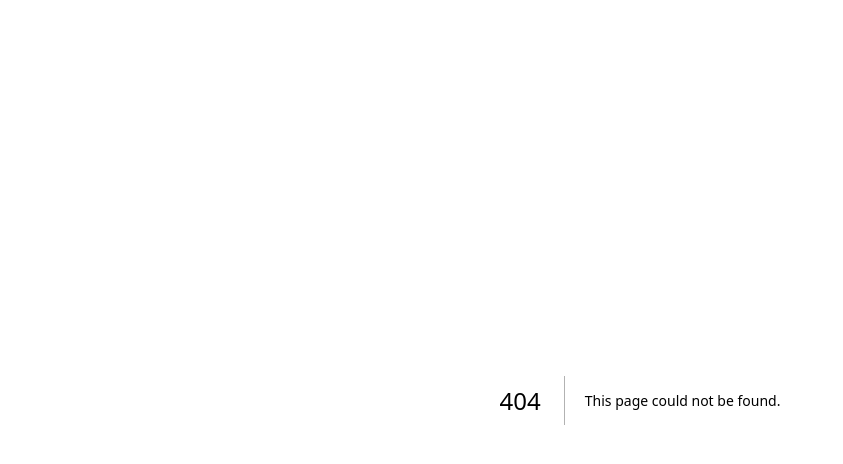
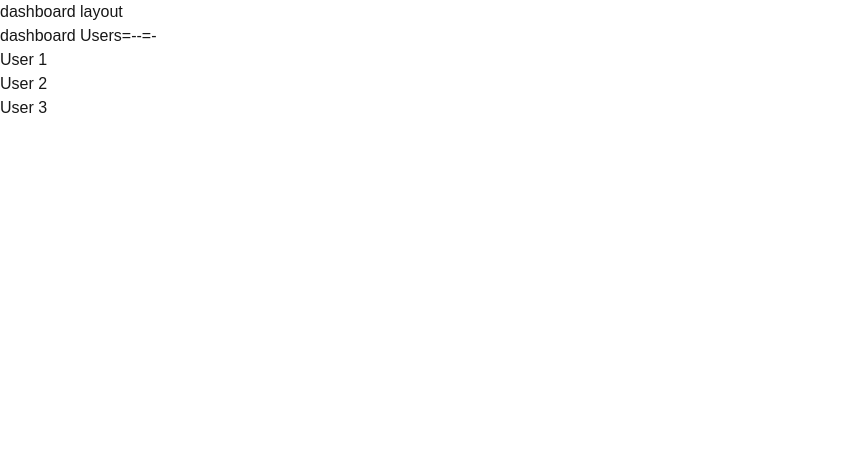
Before and after one commit to chrishmika/dev_event_management, a Next.js app: page /dashboard/users in a window 1280 px wide. Before the commit this address had no page. Shown: the top 464 px of the page, without its empty margins (0-843 px from the left). Built offline with nearby package versions, Linux system fonts and the light colour scheme.

Commit message:
taining 2

```diff
--- /dev/null
+++ b/app/(dashboard)/dashboard/analytics/page.tsx
@@ -0,0 +1,7 @@
+import React from "react";
+
+const Analyics = () => {
+  return <div>Analyics</div>;
+};
+
+export default Analyics;
--- /dev/null
+++ b/app/(dashboard)/dashboard/page.tsx
@@ -0,0 +1,7 @@
+import React from "react";
+
+const Dashboard = () => {
+  return <div>db</div>;
+};
+
+export default Dashboard;
--- /dev/null
+++ b/app/(dashboard)/dashboard/users/[id]/page.tsx
@@ -0,0 +1,6 @@
+const page = async ({ params }: { params: Promise<{ id: string }> }) => {
+  const { id } = await params;
+  return <div>user details {id}</div>;
+};
+
+export default page;
--- /dev/null
+++ b/app/(dashboard)/dashboard/users/page.tsx
@@ -0,0 +1,22 @@
+import Link from "next/link";
+
+const Users = () => {
+  return (
+    <div>
+      <h1>dashboard Users=--=-</h1>
+      <ul>
+        <li>
+          <Link href="/dashboard/users/1">User 1</Link>
+        </li>
+        <li>
+          <Link href="/dashboard/users/2">User 2</Link>
+        </li>
+        <li>
+          <Link href="/dashboard/users/3">User 3</Link>
+        </li>
+      </ul>
+    </div>
+  );
+};
+
+export default Users;
--- /dev/null
+++ b/app/(dashboard)/layout.tsx
@@ -0,0 +1,12 @@
+import React from "react";
+
+const Layout = ({ children }: { children: React.ReactNode }) => {
+  return (
+    <div>
+      <p>dashboard layout</p>
+      <div>{children}</div>
+    </div>
+  );
+};
+
+export default Layout;
--- /dev/null
+++ b/app/(root)/about/page.tsx
@@ -0,0 +1,9 @@
+import React from "react";
+
+const page = () => {
+  throw new Error("Not yet mplimented");
+
+  return <div>hi i ama shehan</div>;
+};
+
+export default page;
--- /dev/null
+++ b/app/(root)/error.tsx
@@ -0,0 +1,29 @@
+"use client"; // Error boundaries must be Client Components
+
+import { useEffect } from "react";
+
+export default function Error({
+  error,
+  reset,
+}: {
+  error: Error & { digest?: string };
+  reset: () => void;
+}) {
+  useEffect(() => {
+    // Log the error to an error reporting service
+    console.error(error);
+  }, [error]);
+
+  return (
+    <div>
+      <h2>Something went wrong!</h2>
+      <button
+        onClick={
+          // Attempt to recover by trying to re-render the segment
+          () => reset()
+        }>
+        Try again
+      </button>
+    </div>
+  );
+}
--- /dev/null
+++ b/app/(root)/layout.tsx
@@ -0,0 +1,12 @@
+import React from "react";
+
+const Layout = ({ children }: { children: React.ReactNode }) => {
+  return (
+    <div>
+      <p>root layout</p>
+      <div>{children}</div>
+    </div>
+  );
+};
+
+export default Layout;
--- a/app/page.tsx
+++ b/app/(root)/page.tsx
@@ -1,8 +1,6 @@
-import React from "react";
-import Helow from "../components/Helow";
+import Helow from "@/components/Helow";
 
 const Home = () => {
-  console.log("server");
   return (
     <div>
       hi how are you,
--- a/components/Helow.tsx
+++ b/components/Helow.tsx
@@ -2,7 +2,7 @@
 
 const Helow = () => {
   console.log("client");
-  return <div className="text-5xl">hi how are you boy</div>;
+  return <div className="text-5xl">component</div>;
 };
 
 export default Helow;
```
